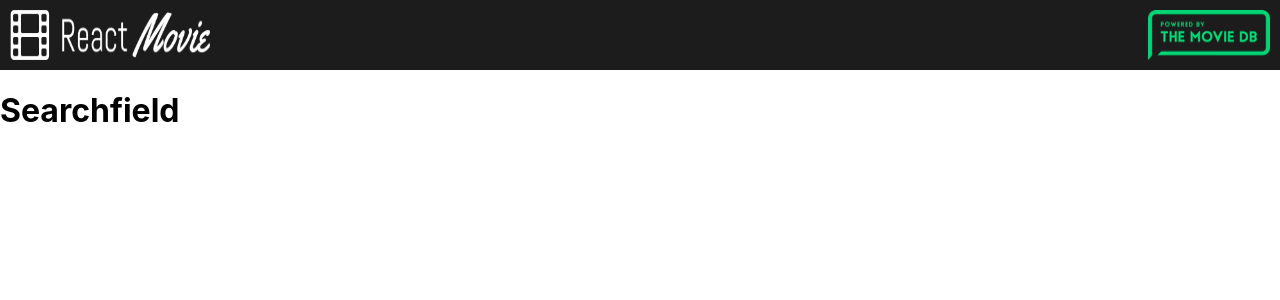
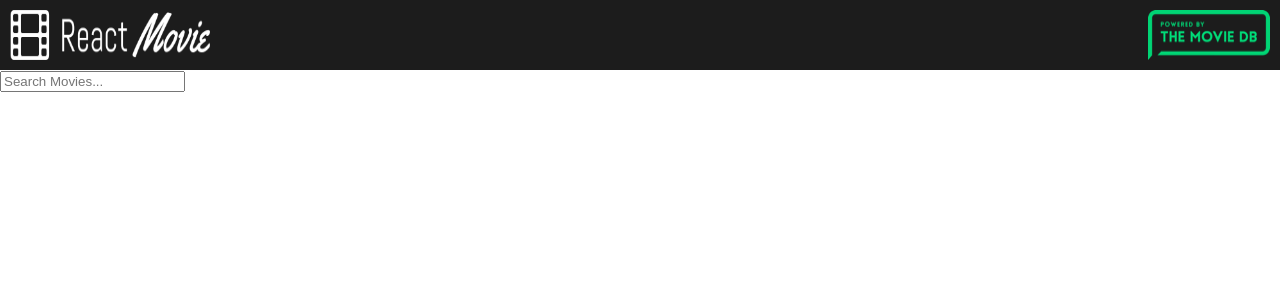
Before and after one commit to smayrant/movie-app, a React (Create React App) app: page / in a window 1280 px wide. Shown: the top 300 px of the page. Built offline with nearby package versions, Linux system fonts and the light colour scheme.

Commit message:
added the movie list folder and files

```diff
--- a/src/components/Searchfield/Searchfield.js
+++ b/src/components/Searchfield/Searchfield.js
@@ -1,11 +1,13 @@
-import React from 'react'
+import React, { Component } from 'react';
 
-const Searchfield = () => {
-    return (
-        <div>
-            <h1>Searchfield</h1>
-        </div>
-    )
+class Searchfield extends Component {
+    render() {
+        return (
+            <div className="search-bar-container">
+                <input className="searchbar" type="text" placeholder="Search Movies..." />
+            </div>
+        );
+    }
 }
 
-export default Searchfield
+export default Searchfield;
```
Also changed, not shown: src/components/MovieList/MovieList.js (added), src/components/MovieList/MovieList.scss (added).
